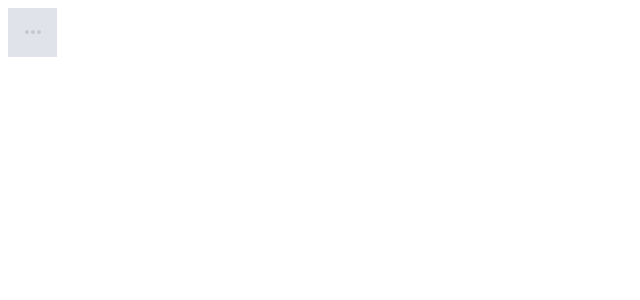
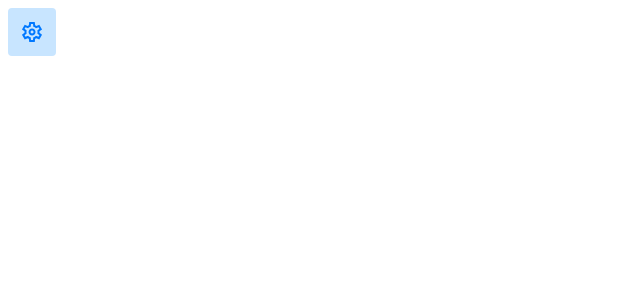
Before and after one commit to Proxa-prog/ui-kit-vite, a React (Vite) app: page /buttonIcon in a window 1280 px wide. In both pictures the pointer is over the button 32 px from the left and 32 px from the top of the page. Shown: the top 300 px of the page, without its empty margins (0-640 px from the left). Built offline with nearby package versions, Linux system fonts and the light colour scheme.

Commit message:
button SettingsButton.

```diff
--- a/src/App.tsx
+++ b/src/App.tsx
@@ -43,9 +43,8 @@ function App() {
                 />
                 <Route path='/buttonIcon' element={
                     <ButtonIcon
-                        disabled
                         size='Large'
-                        type='MoreColorOn'
+                        type='settings'
                         id='buttonID'
                         onClick={handleButtonCLick}
                     />
--- a/src/assets/index.ts
+++ b/src/assets/index.ts
@@ -2,6 +2,7 @@ import { ReactComponent as AddButton } from './images/add.svg'
 import { ReactComponent as PlayButton } from './images/play_arrow.svg'
 import { ReactComponent as MoreHorizButton } from './images/more_horiz.svg'
 import { ReactComponent as TrashButton } from './images/trash.svg'
+import { ReactComponent as SettingsButton } from './images/settings.svg'
 import { ReactComponent as LogoRight } from '/src/assets/images/keyboard_arrow_right.svg'
 import { ReactComponent as LogoLeft } from '/src/assets/images/keyboard_arrow_left.svg'
 
@@ -10,6 +11,7 @@ export {
     PlayButton,
     MoreHorizButton,
     TrashButton,
+    SettingsButton,
     LogoRight,
     LogoLeft,
 }
--- a/src/components/ButtonIcon/ButtonIcon.module.scss
+++ b/src/components/ButtonIcon/ButtonIcon.module.scss
@@ -34,6 +34,21 @@
 
   &:hover {
     background-color: $color-error-015;
+  }
+}
+
+.settings {
+  background-color: $color-secondary-005;
+
+  &:hover,
+  &:active {
+    background-color: $color-main-020;
+
+    svg {
+      path {
+        fill: $color-main-090;
+      }
+    }
   }
 }
 
--- a/src/components/ButtonIcon/ButtonIcon.tsx
+++ b/src/components/ButtonIcon/ButtonIcon.tsx
@@ -6,6 +6,7 @@ import {
     PlayButton,
     MoreHorizButton,
     TrashButton,
+    SettingsButton,
 } from "/src/assets/index";
 
 import style from './ButtonIcon.module.scss';
@@ -57,6 +58,7 @@ const ButtonIcon: FC<IButtonIcon> = (props: IButtonIcon) => {
                 {type === 'MoreColorOff' && <MoreHorizButton />}
                 {type === 'MoreColorOn' && <MoreHorizButton />}
                 {type === 'error' && <TrashButton />}
+                {type === 'settings' && <SettingsButton />}
                 {children}
             </div>
         </button>
```
Also changed, not shown: src/assets/images/settings.svg (added).
